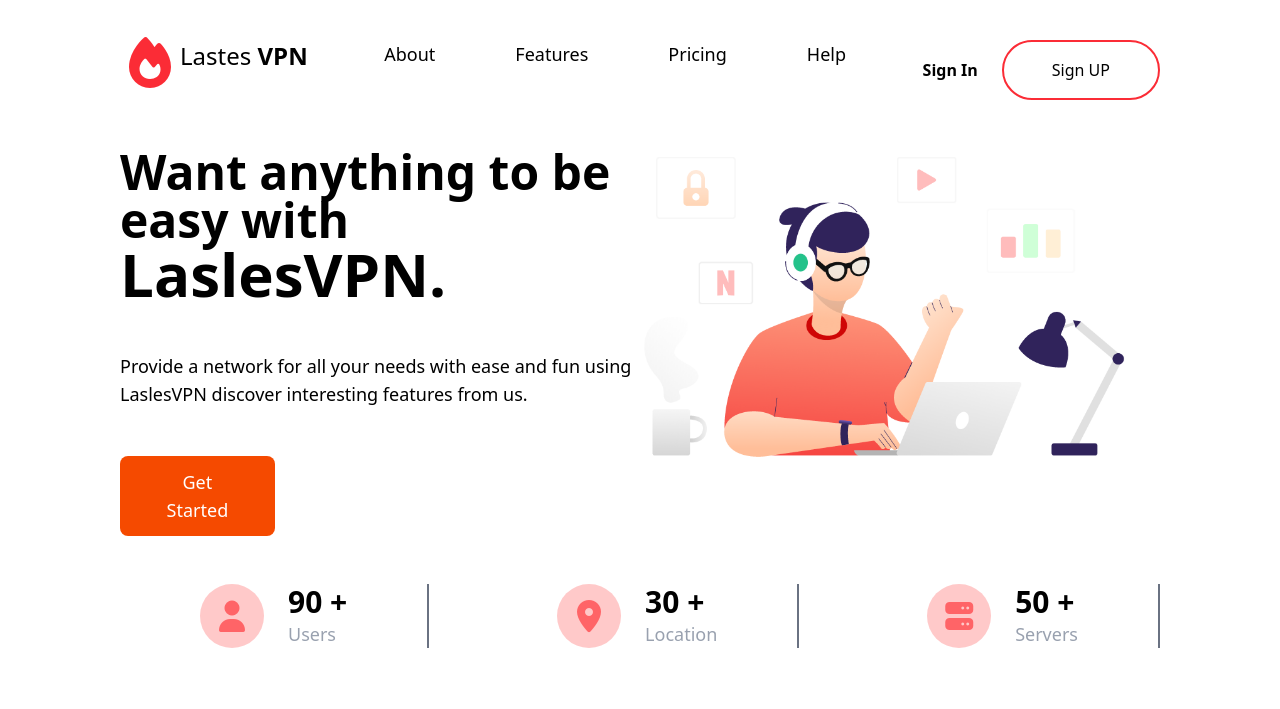
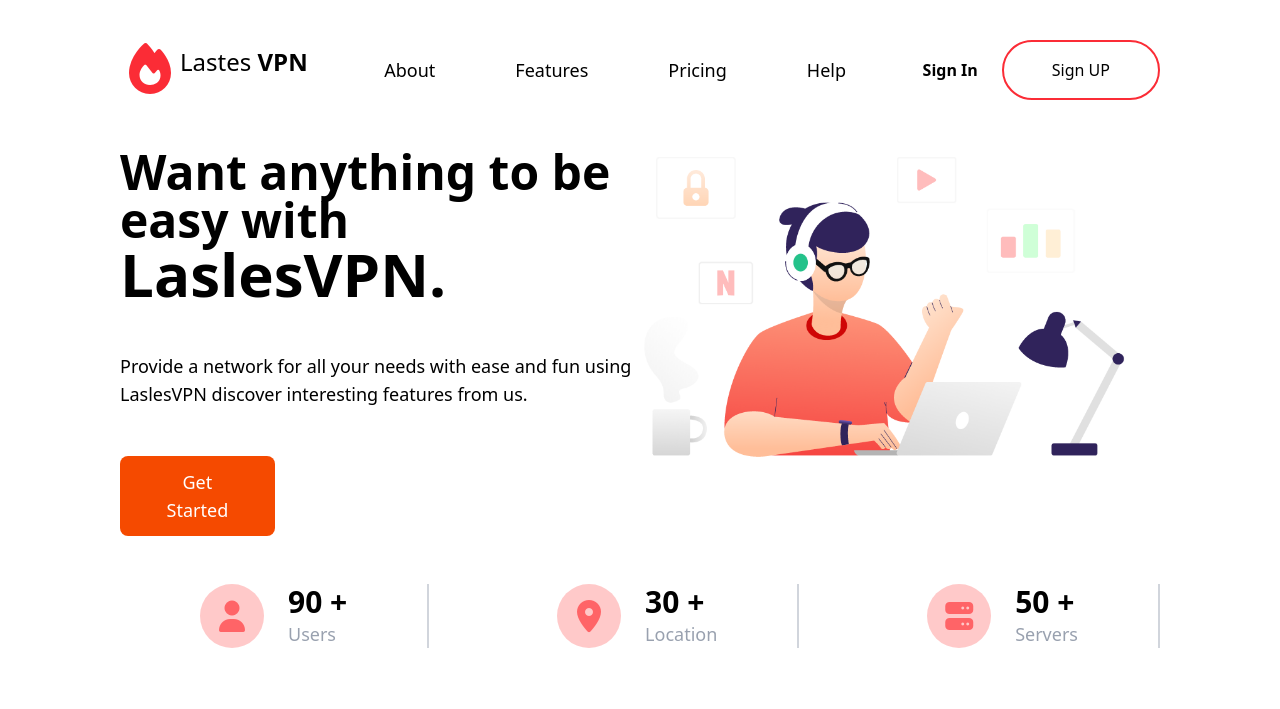
Before and after one commit to dieuaime-shami/Tailwind-css-cloning, a website: page src/index.html in a window 1280 px wide. Shown: the top 709 px of the page. Drawn offline with Linux system fonts and the light colour scheme.

Commit message:
style adjustiments on the head part

```diff
--- a/src/index.html
+++ b/src/index.html
@@ -9,7 +9,7 @@
 </head>
 <body class="px-30 py-10">
   <head class=" w-full h-16">
-    <nav class="flex justify-between">
+    <nav class="flex justify-between items-center">
       <div class="flex ">
         <i class="fa-solid fa-fire fa-3x text-red-500"></i>
         <h2 class=" text-2xl">Lastes <span class="font-bold text-2xl">VPN</span></h2>
@@ -48,7 +48,7 @@
 
    <div class="mt-12 flex justify-between">
 
-     <div class="flex gap-6 items-center border-r-2 border-gray-500 px-20">
+     <div class="flex gap-6 items-center border-r-2 border-gray-300 px-20">
      <div class=" h-16 w-16 bg-red-200 flex items-center justify-center rounded-full">
        <i class="fa-solid fa-user fa-2x text-red-400 "></i>
      </div>
@@ -58,7 +58,7 @@
      </div>
     </div>
 
-     <div class="flex gap-6 items-center border-r-2 border-gray-500 px-20">
+     <div class="flex gap-6 items-center border-r-2 border-gray-300 px-20">
      <div class=" h-16 w-16 bg-red-200 flex items-center justify-center rounded-full">
        <i class="fa-solid fa-location-dot fa-2x text-red-400 "></i>
      </div>
@@ -68,7 +68,7 @@
      </div>
     </div>
 
-     <div class="flex gap-6 items-center border-r-2 border-gray-500 px-20">
+     <div class="flex gap-6 items-center border-r-2 border-gray-300 px-20">
      <div class=" h-16 w-16 bg-red-200 flex items-center justify-center rounded-full">
        <i class="fa-solid fa-server fa-2x text-red-400 "></i>
      </div>
```
